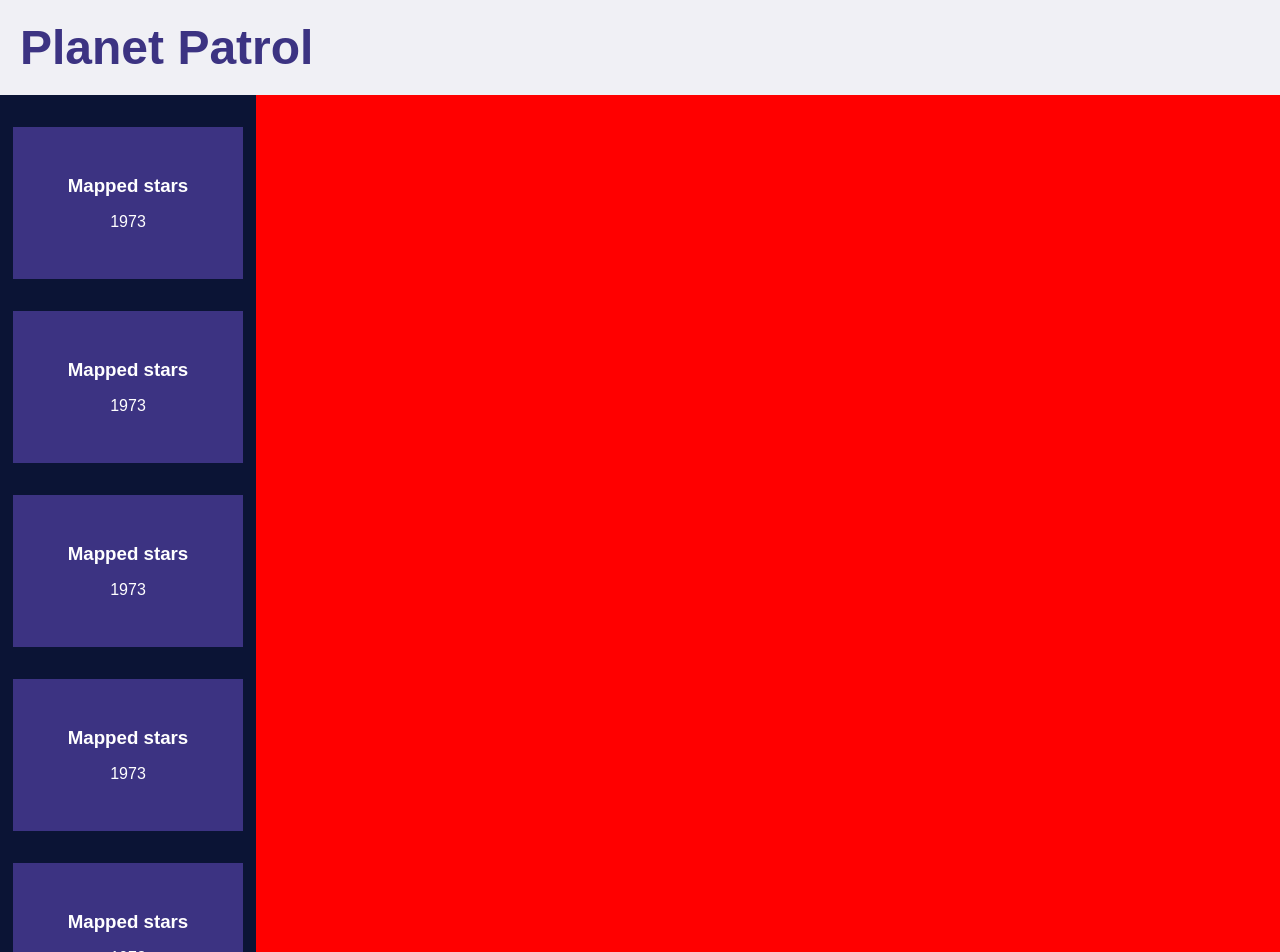
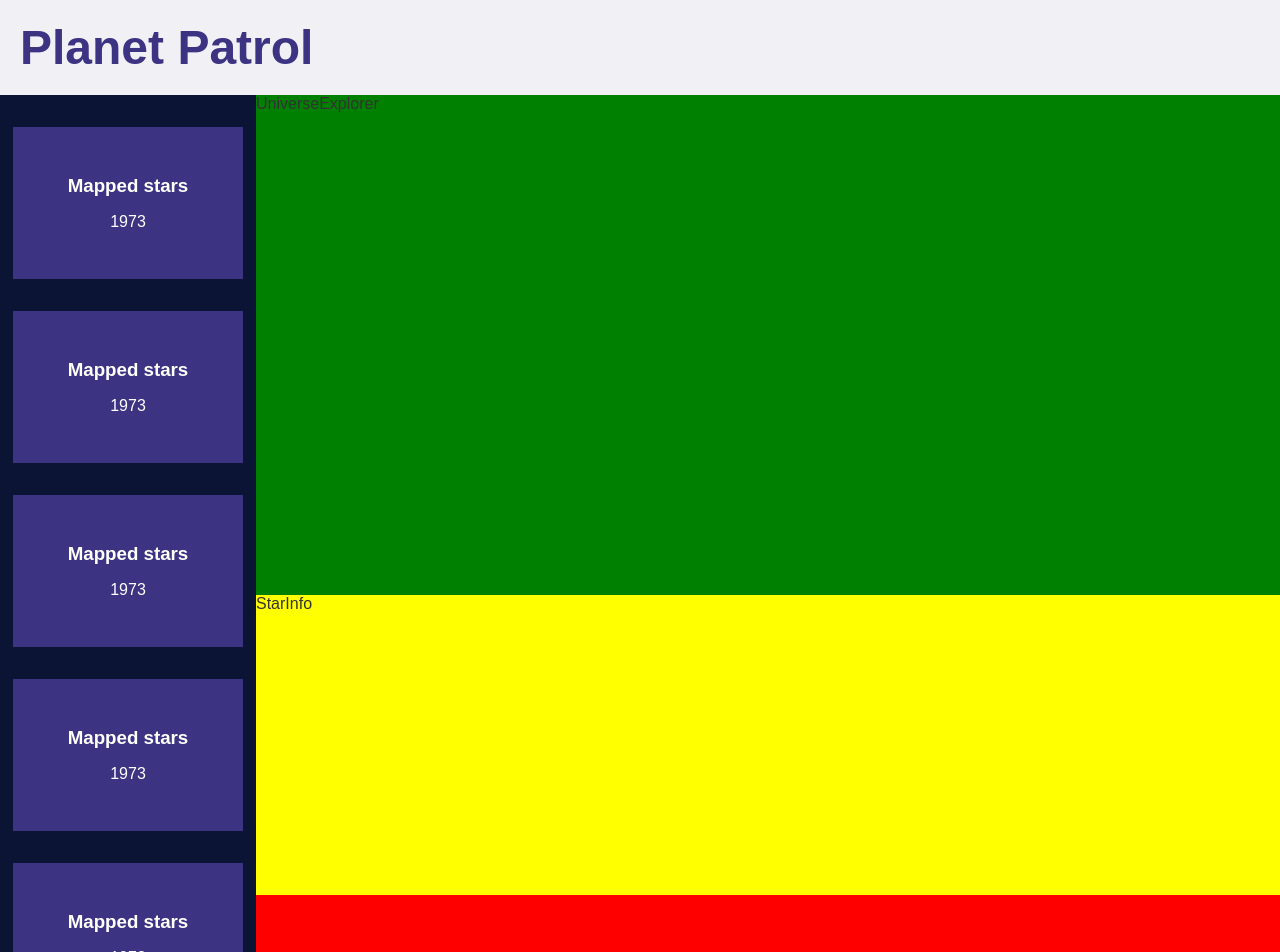
Before and after one commit to otaviopetry/planet-patrol, a React (Create React App) app: page / in a window 1280 px wide. Shown: the top 952 px of the page. Built offline with nearby package versions, Linux system fonts and the light colour scheme.

Commit message:
feat: Dashboard main structure components

```diff
--- a/src/pages/Dashboard/index.js
+++ b/src/pages/Dashboard/index.js
@@ -3,7 +3,7 @@ import React from 'react';
 import Header from '../../components/Header';
 import Panel from '../../components/Panel';
 
-import { Wrapper, Sidebar, Main } from './styles';
+import { Wrapper, Sidebar, Main, UniverseExplorer, StarInfo } from './styles';
 
 function Dashboard () {
   return (
@@ -17,7 +17,10 @@ function Dashboard () {
         <Panel />
         <Panel />
       </Sidebar>
-      <Main />
+      <Main>
+        <UniverseExplorer>UniverseExplorer</UniverseExplorer>
+        <StarInfo>StarInfo</StarInfo>
+      </Main>
     </Wrapper>
     </>
   );
--- a/src/pages/Dashboard/styles.js
+++ b/src/pages/Dashboard/styles.js
@@ -1,4 +1,4 @@
-import styled from 'styled-components';
+import styled, { css } from 'styled-components';
 import { COLORS } from '../../styles/globals';
 
 export const Wrapper = styled.div`
@@ -19,3 +19,20 @@ export const Main = styled.main`
   display: flex;
   flex-direction: column;
 `;
+
+export const UniverseExplorer = styled.div`
+  background-color: green;
+  height: 500px;
+`;
+
+export const StarInfo = styled.div`
+  background-color: yellow;
+  flex: 1;
+  max-height: 300px;
+`;
+
+export const MapRules = css`
+  .map-container {
+    height: 500px;
+  }
+`;
```
